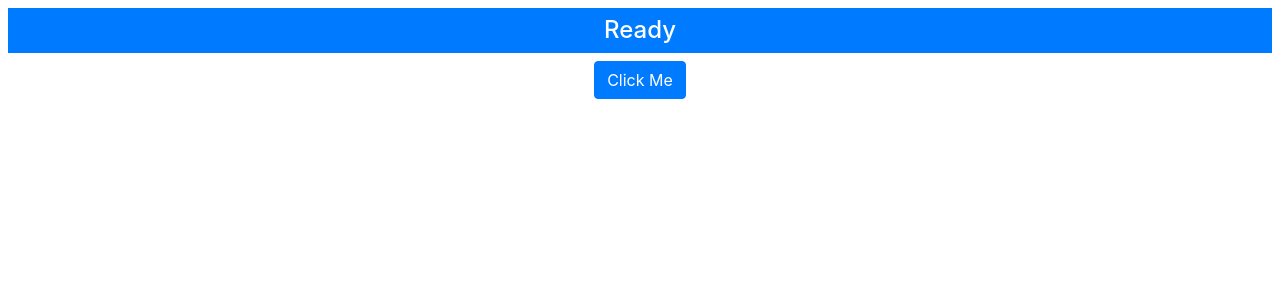
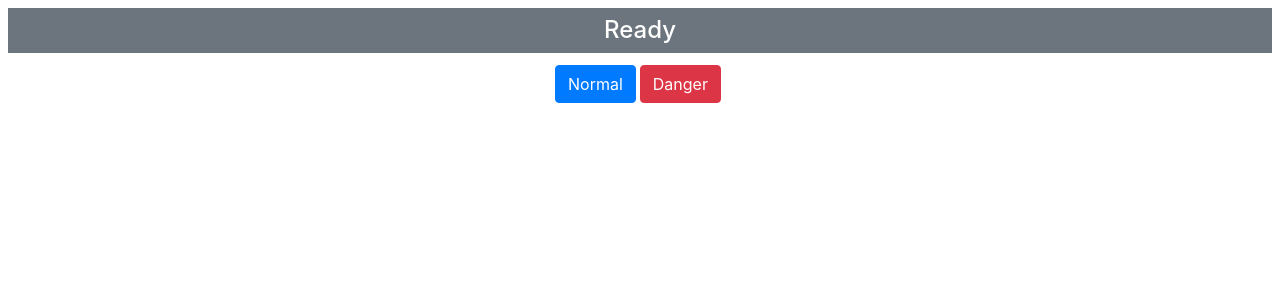
Before and after one commit to SonTrungTo/Full_Stack, a React (Create React App) app in the folder ProReact16/ch12/reactevents/: page / in a window 1280 px wide. Shown: the top 300 px of the page. Built offline with nearby package versions, Linux system fonts and the light colour scheme.

Commit message:
problem with a non-customer event object

```diff
--- a/ProReact16/ch12/reactevents/src/App.js
+++ b/ProReact16/ch12/reactevents/src/App.js
@@ -5,14 +5,18 @@ export default class App extends Component {
     super(props);
     this.state = {
       message: "Ready",
-      counter: 0
+      counter: 0,
+      theme: "secondary"
     };
     /* this.handleEvent = this.handleEvent.bind(this); */
   }
 
   handleEvent = (event) => {
     event.persist();
-    this.setState({counter: this.state.counter + 1},
+    this.setState({
+      counter: this.state.counter + 1,
+      theme: event.target.innerText === "Normal" ? "primary" : "danger"
+    },
       () => this.setState({message: `${event.type}: ${this.state.counter}`}));
   };
 
@@ -23,12 +27,14 @@ export default class App extends Component {
   render() {
     return(
       <div className="m-2">
-        <div className="h4 bg-primary text-white text-center p-2">
+        <div className={`h4 bg-${this.state.theme} text-white text-center p-2`}>
           {this.state.message}
         </div>
         <div className="text-center">
           <button className="btn btn-primary"
-          onClick={this.handleEvent}>Click Me</button>
+          onClick={this.handleEvent}>Normal</button>
+          <button className="btn btn-danger m-1"
+          onClick={this.handleEvent}>Danger</button>
         </div>
       </div>
     );
```
